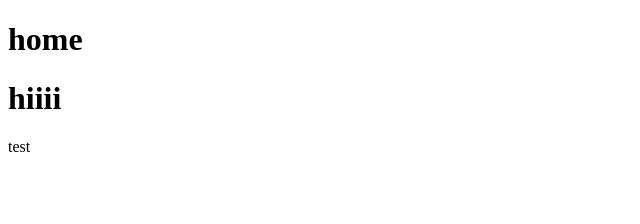
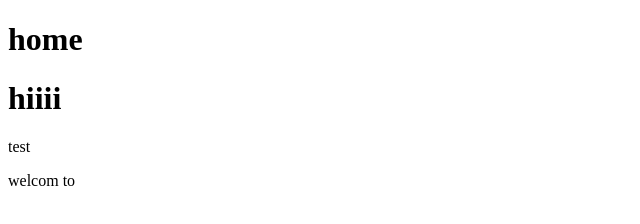
Before and after one commit to EmanSaleh/tachcampus, a plain HTML site: page index.html in a window 1280 px wide. Shown: the full height of the page, 0-640 px from the left. Drawn offline with Linux system fonts and the light colour scheme.

Commit message:
add new line

```diff
--- a/index.html
+++ b/index.html
@@ -7,5 +7,6 @@
 	<h1>home</h1>
 	<h1>hiiii</h1>
 	<p>test</p>
+	<p>welcom to</p>
 </body>
 </html>
```
